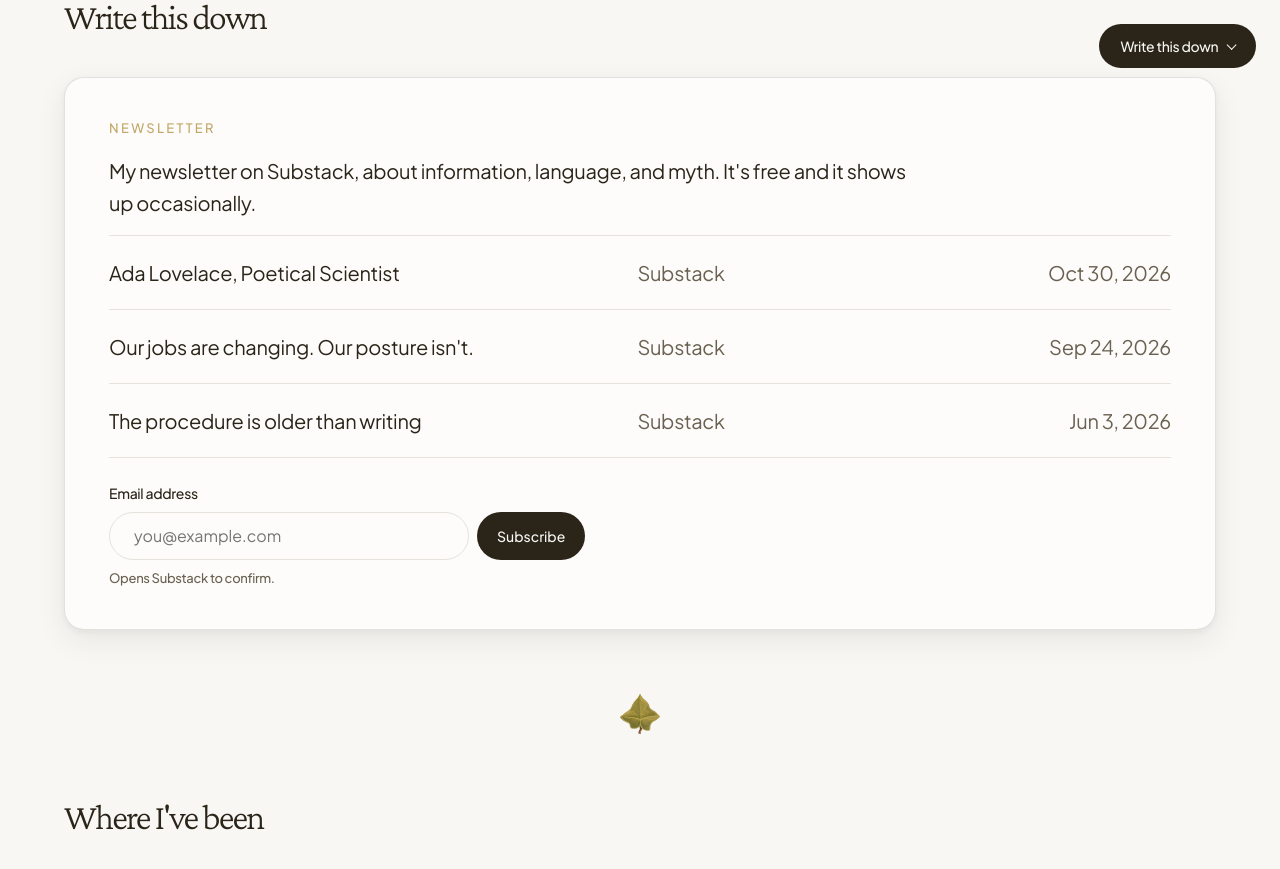
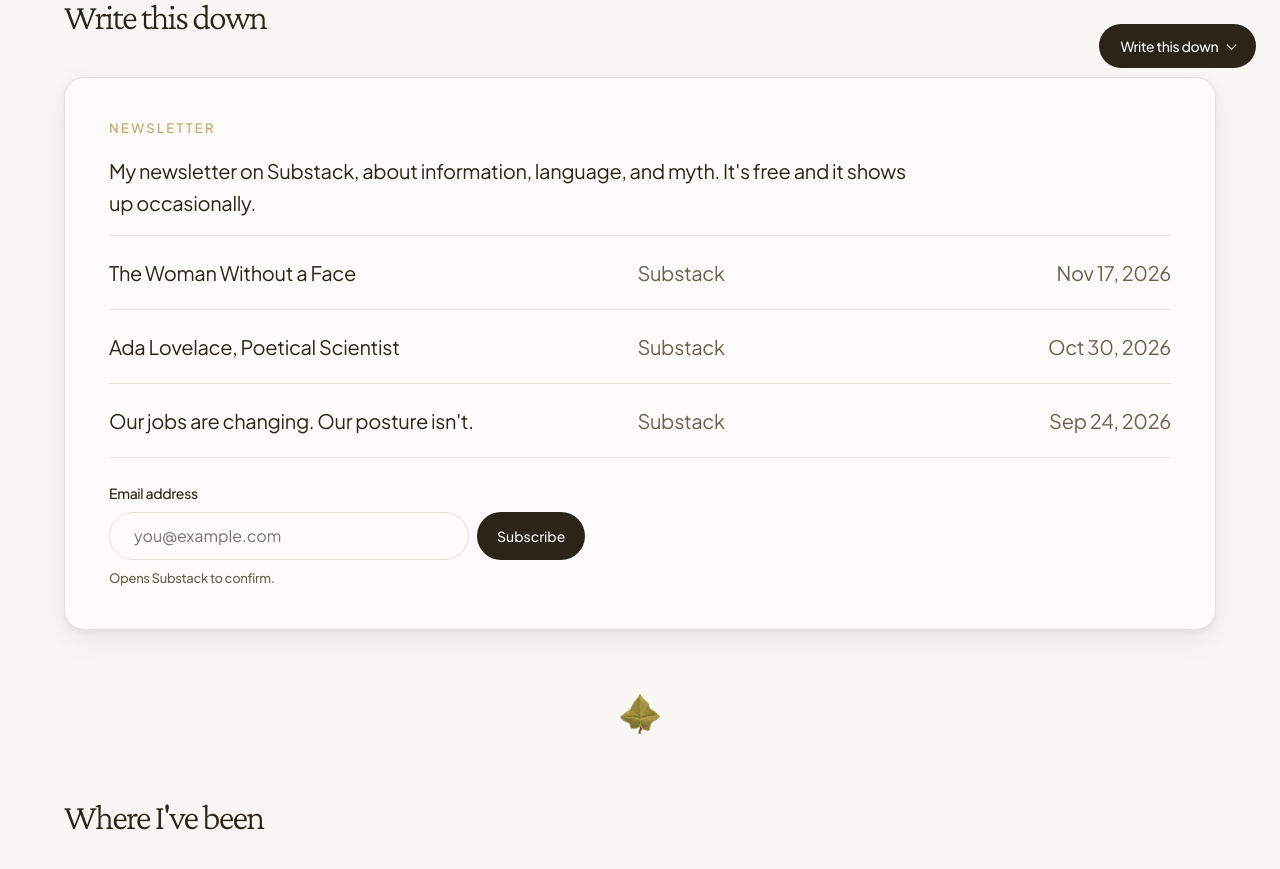
Before and after one commit to scrivera-dugan/site, a Jekyll site: the page built from index.md, in a window 1280 px wide and 900 px high, scrolled down 2224 px. Shown: the top 869 px of the window. Built offline with Jekyll 4.4.1, drawn with Linux system fonts in a browser that asks for light colours.

Commit message:
Update Substack feed

```diff
--- a/_data/substack.json
+++ b/_data/substack.json
@@ -2,6 +2,11 @@
   "title": "Write this down",
   "link": "https://sarahdocs.substack.com/",
   "posts": [
+    {
+      "title": "The Woman Without a Face",
+      "link": "https://sarahdocs.substack.com/p/the-woman-without-a-face",
+      "date": "2026-11-17"
+    },
     {
       "title": "Ada Lovelace, Poetical Scientist",
       "link": "https://sarahdocs.substack.com/p/ada-lovelace-poetical-scientist",
@@ -11,11 +16,6 @@
       "title": "Our jobs are changing. Our posture isn't.",
       "link": "https://sarahdocs.substack.com/p/our-jobs-are-changing-our-posture",
       "date": "2026-09-24"
-    },
-    {
-      "title": "The procedure is older than writing",
-      "link": "https://sarahdocs.substack.com/p/the-procedure-is-older-than-writing",
-      "date": "2026-06-03"
     }
   ]
 }
```
